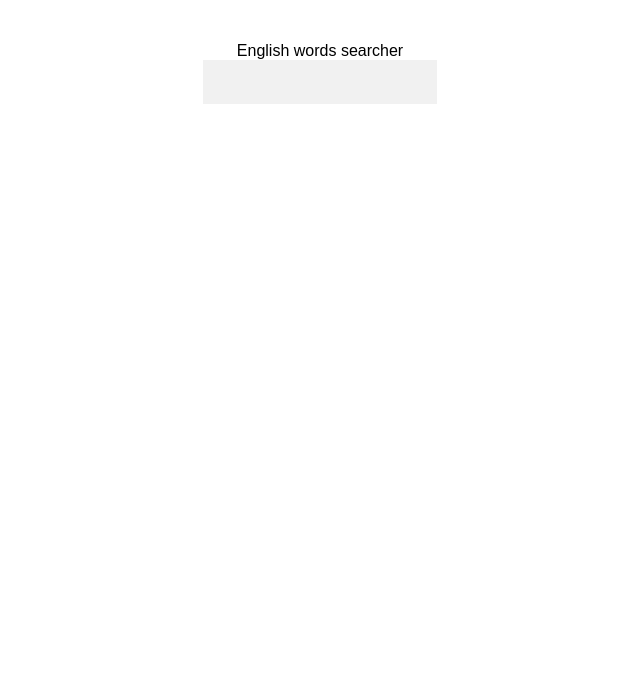
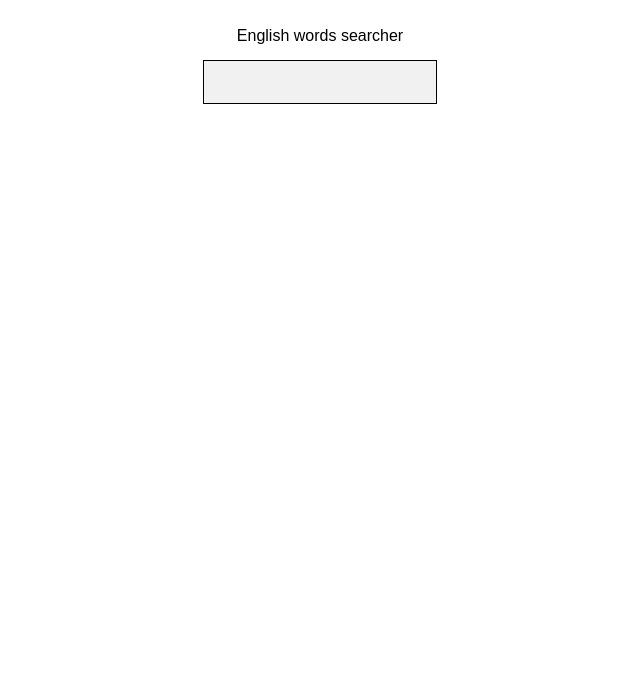
Before and after one commit to tamerNasser/NodeJs-AutoComplete, a website: page frontend/layouts/index.html in a window 1280 px wide. Shown: the part 113-800 px from the top of the page, without its empty margins (320-960 px from the left). Drawn offline with Linux system fonts and the light colour scheme.

Commit message:
added border for input text

```diff
--- a/frontend/styles/style.css
+++ b/frontend/styles/style.css
@@ -1,12 +1,14 @@
 html,
 body {
   margin: 0;
+
 }
 
 .page-title {
   margin-top: 20px;
   margin-bottom: 15px;
   padding: 20px;
+
   width: fit-content;
   margin-right: auto;
   margin-left: auto;
@@ -14,18 +16,18 @@ body {
 
 input[type="text"] {
   width: 60%;
-margin: auto;
-
+  margin: auto;
+  border: 1px black solid;
   background-position: 10px 10px;
   background-repeat: no-repeat;
   padding: 12px 5px 12px 5px;
   -webkit-transition: width 0.7s ease-in-out;
   transition: width 0.7s ease-in-out;
-box-sizing: border-box;
+  box-sizing: border-box;
 }
 
 input[type="text"]:focus, input[type="text"]:valid {
-width: 100%;
+width: 90%;
 }
 
 * { box-sizing: border-box; }
@@ -45,6 +47,11 @@ input {
 }
 input[type=text] {
   background-color: #f1f1f1;
+}
+
+label {
+  bottom: 15px;
+  position: relative;
 }
 
 .autocomplete-items {
```
